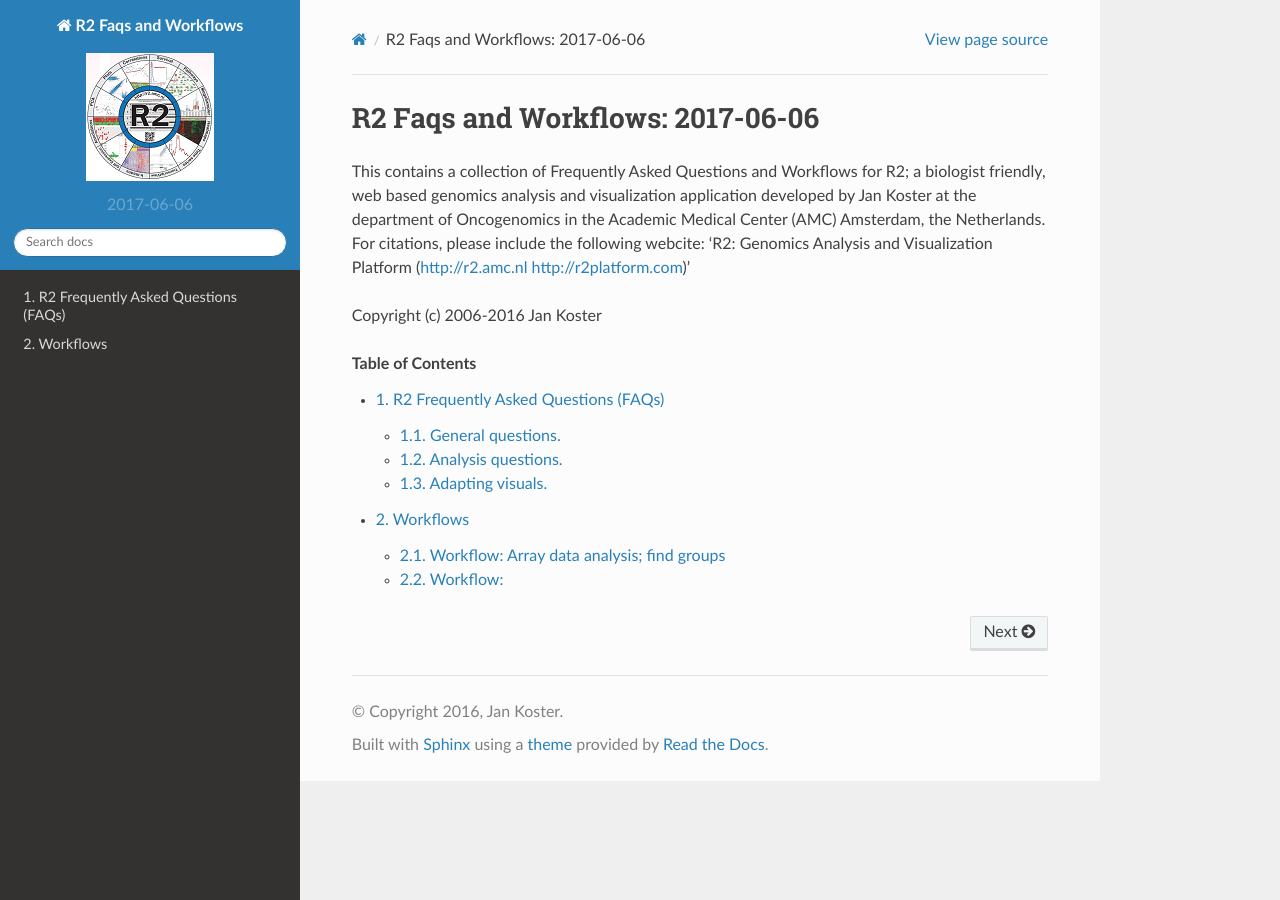
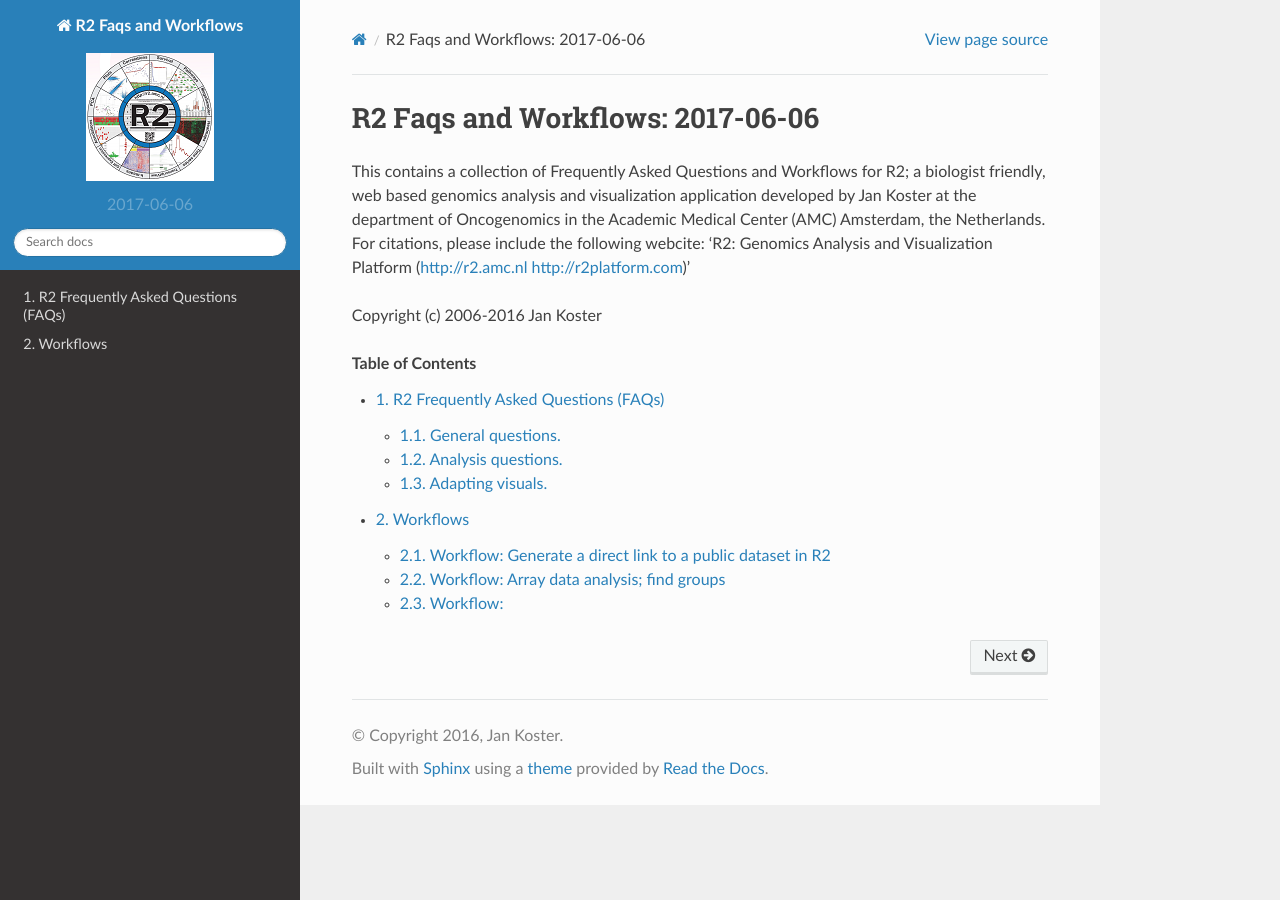
Before and after one commit to antronerds/r2-faqs-workflows, a Sphinx documentation site: the page built from docs/index.rst, in a window 1280 px wide. Built offline with Sphinx 7.4.7 and the Read the Docs theme 2.0.0, drawn with Linux system fonts in a browser that asks for light colours; some of the changed lines change nothing that is shown.

Commit message:
workflow make direct link to public dataset

```diff
--- a/docs/Workflows.md
+++ b/docs/Workflows.md
@@ -5,6 +5,17 @@
 ===========================================
 
 *Typical workflows that explore the combinations of analysis possible in R2*
+
+Workflow: Generate a direct link to a public dataset in R2
+-----
+
+If you would like to include a direct link to a public dataset in R2, then you can follow the procedure described here.
+
+1.  Make sure that you are NOT logged in with your own account. So log off in case that you are logged in.
+2.  Navigate to the dataset to which you would like to create a link. You can use the 'change dataset' link in 'box 2' for this.
+3.  Finally, click on the 'goto main' link in the upper left corner of the screen.
+4.  The web address that will now appear can be copied directly and be provided as a refeerence to the dataset.
+
 
 
 Workflow: Array data analysis; find groups
```
